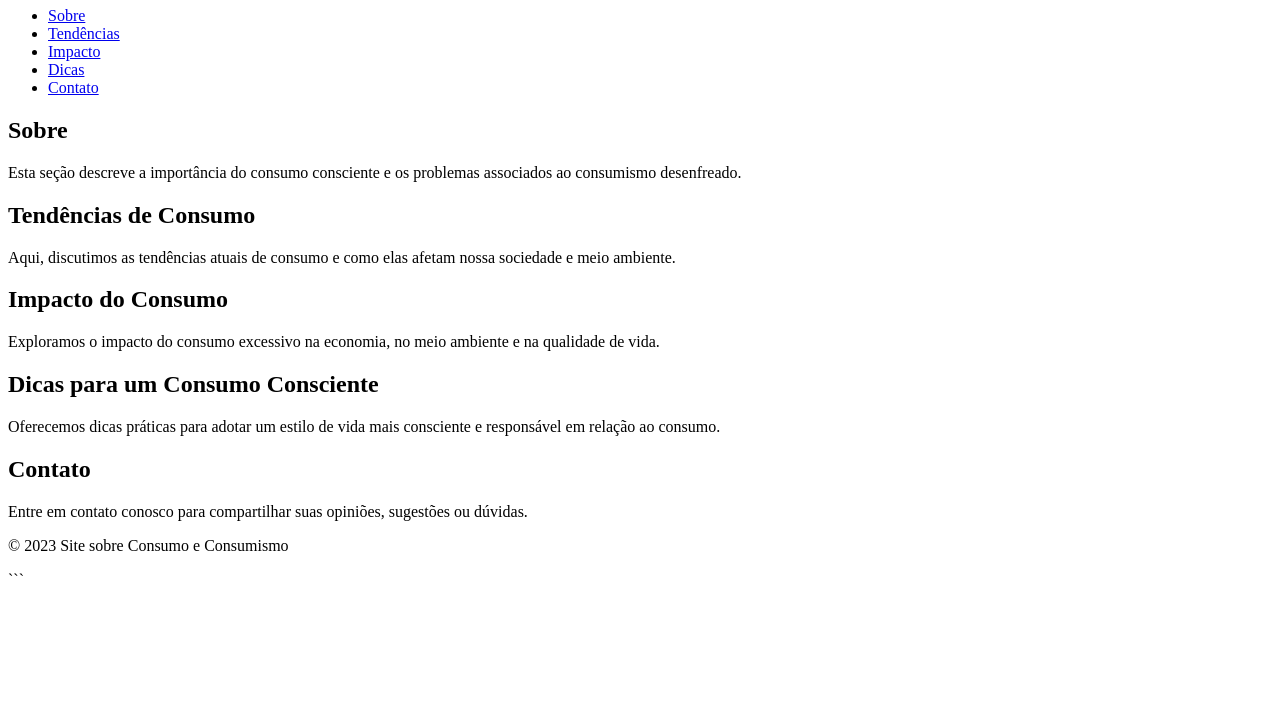
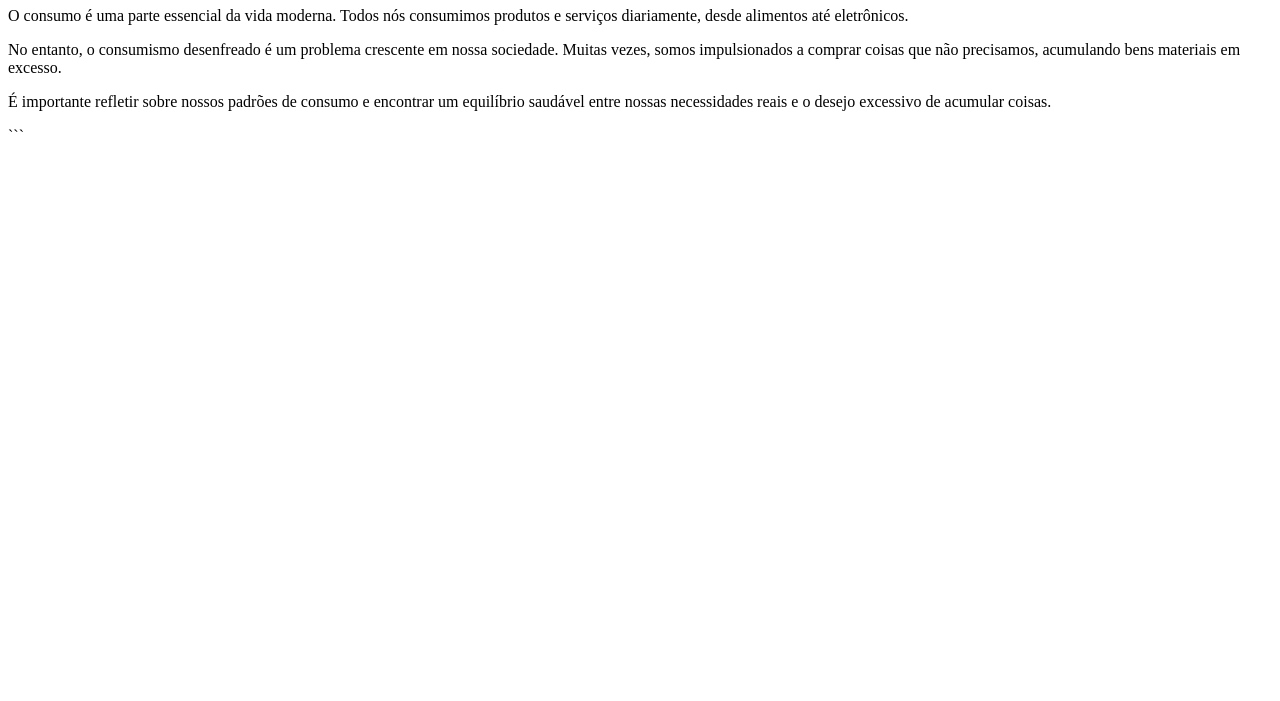
Before and after one commit to Isacgb/Trabalho-de-Ed.-Financeira, a plain HTML site: page index.html in a window 1280 px wide. Shown: the part 99-800 px from the top of the page. Drawn offline with Linux system fonts and the light colour scheme.

Commit message:
index.html

````diff
--- a/index.html
+++ b/index.html
@@ -1,54 +1,14 @@
 ```html
 <!DOCTYPE html>
-<html lang="pt-BR">
+<html>
 <head>
-    <meta charset="UTF-8">
-    <meta name="viewport" content="width=device-width, initial-scale=1.0">
     <title>Consumo e Consumismo</title>
 </head>
 <body>
-    <header>
-        <h1>Bem-vindo ao Site sobre Consumo e Consumismo</h1>
-        <nav>
-            <ul>
-                <link rel="stylesheet" href="style.css">
-                <li><a href="#sobre">Sobre</a></li>
-                <li><a href="#tendências">Tendências</a></li>
-                <li><a href="#impacto">Impacto</a></li>
-                <li><a href="#dicas">Dicas</a></li>
-                <li><a href="#contato">Contato</a></li>
-            </ul>
-        </nav>
-    </header>
-
-    <section id="sobre">
-        <h2>Sobre</h2>
-        <p>Esta seção descreve a importância do consumo consciente e os problemas associados ao consumismo desenfreado.</p>
-    </section>
-
-    <section id="tendências">
-        <h2>Tendências de Consumo</h2>
-        <p>Aqui, discutimos as tendências atuais de consumo e como elas afetam nossa sociedade e meio ambiente.</p>
-    </section>
-
-    <section id="impacto">
-        <h2>Impacto do Consumo</h2>
-        <p>Exploramos o impacto do consumo excessivo na economia, no meio ambiente e na qualidade de vida.</p>
-    </section>
-
-    <section id="dicas">
-        <h2>Dicas para um Consumo Consciente</h2>
-        <p>Oferecemos dicas práticas para adotar um estilo de vida mais consciente e responsável em relação ao consumo.</p>
-    </section>
-
-    <section id="contato">
-        <h2>Contato</h2>
-        <p>Entre em contato conosco para compartilhar suas opiniões, sugestões ou dúvidas.</p>
-    </section>
-
-    <footer>
-        <p>&copy; 2023 Site sobre Consumo e Consumismo</p>
-    </footer>
+    <h1>Consumo e Consumismo</h1>
+    <p>O consumo é uma parte essencial da vida moderna. Todos nós consumimos produtos e serviços diariamente, desde alimentos até eletrônicos.</p>
+    <p>No entanto, o consumismo desenfreado é um problema crescente em nossa sociedade. Muitas vezes, somos impulsionados a comprar coisas que não precisamos, acumulando bens materiais em excesso.</p>
+    <p>É importante refletir sobre nossos padrões de consumo e encontrar um equilíbrio saudável entre nossas necessidades reais e o desejo excessivo de acumular coisas.</p>
 </body>
 </html>
 ```
````
